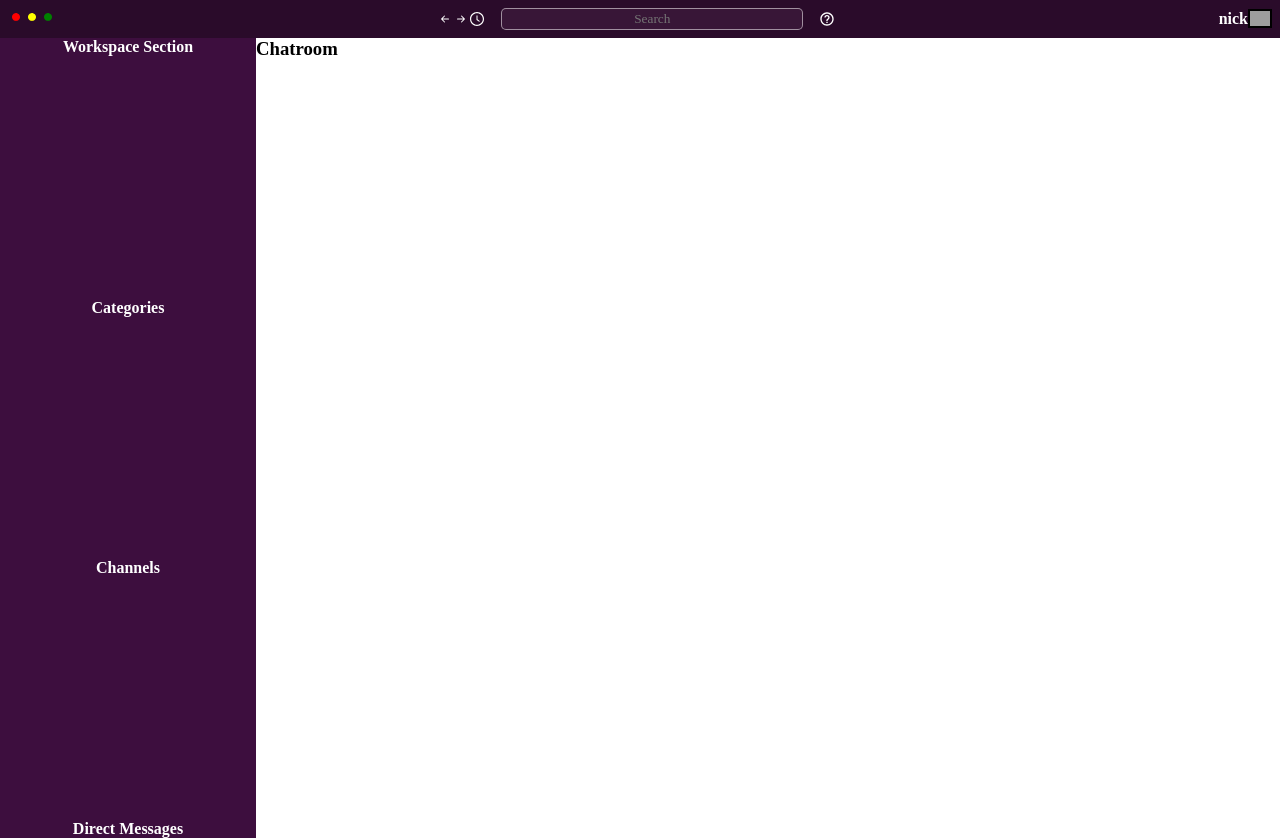
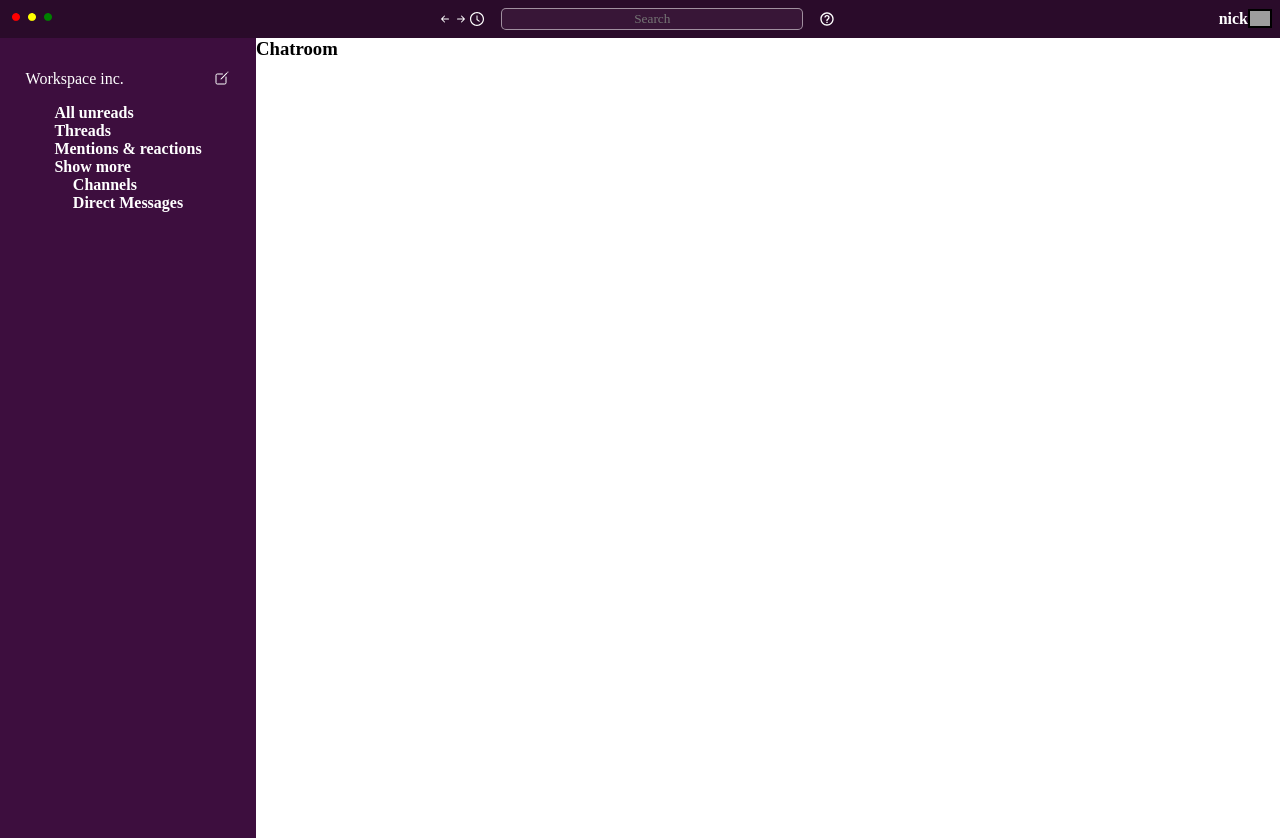
Before and after one commit to mikeg1440/slack-clone, a React (Create React App) app: page /chat in a window 1280 px wide. Built offline with nearby package versions, Linux system fonts and the light colour scheme; grey boxes are pictures that could not be loaded; a web font is replaced by a local one.

Commit message:
Add content to the sidebar component

```diff
--- a/src/components/Sidebar.js
+++ b/src/components/Sidebar.js
@@ -1,16 +1,28 @@
-import React from 'react'
-import styled from 'styled-components'
+import React from 'react';
+import styled from 'styled-components';
+import {IoCreateOutline} from 'react-icons/io5'
 
 export default function Sidebar() {
     return (
         <StyledSidebar>
-            <h4>Workspace Section</h4>
+            <StyledWorkspace>
+                Workspace inc.
+                <IoCreateOutline style={{color: 'white'}} />
+            </StyledWorkspace>
 
-            <h4>Categories</h4>
+            <StyledPages>
+                <h4><b>All unreads</b></h4>
+                <h4>Threads</h4>
+                <h4>Mentions & reactions</h4>
+                <h4>Show more</h4>
+            </StyledPages>
 
-            <h4>Channels</h4>
+            <StyledConversations>
+                <h4>Channels</h4>
 
-            <h4>Direct Messages</h4>
+                <h4>Direct Messages</h4>
+            </StyledConversations>
+
         </StyledSidebar>
     )
 }
@@ -20,6 +32,21 @@ const StyledSidebar = styled.div`
     color: white;
     display: flex;
     flex-direction: column;
+    justify-content: flex-start;
+    align-items: center;
+    padding-top: 1rem;
+`
+
+const StyledWorkspace = styled.div`
+    display: flex;
     justify-content: space-between;
-    align-items: center;
+    padding: 1rem .5rem;
+    width: 80%;
 `
+
+const StyledPages = styled.div`
+`
+
+const StyledConversations = styled.div`
+
+`
```
